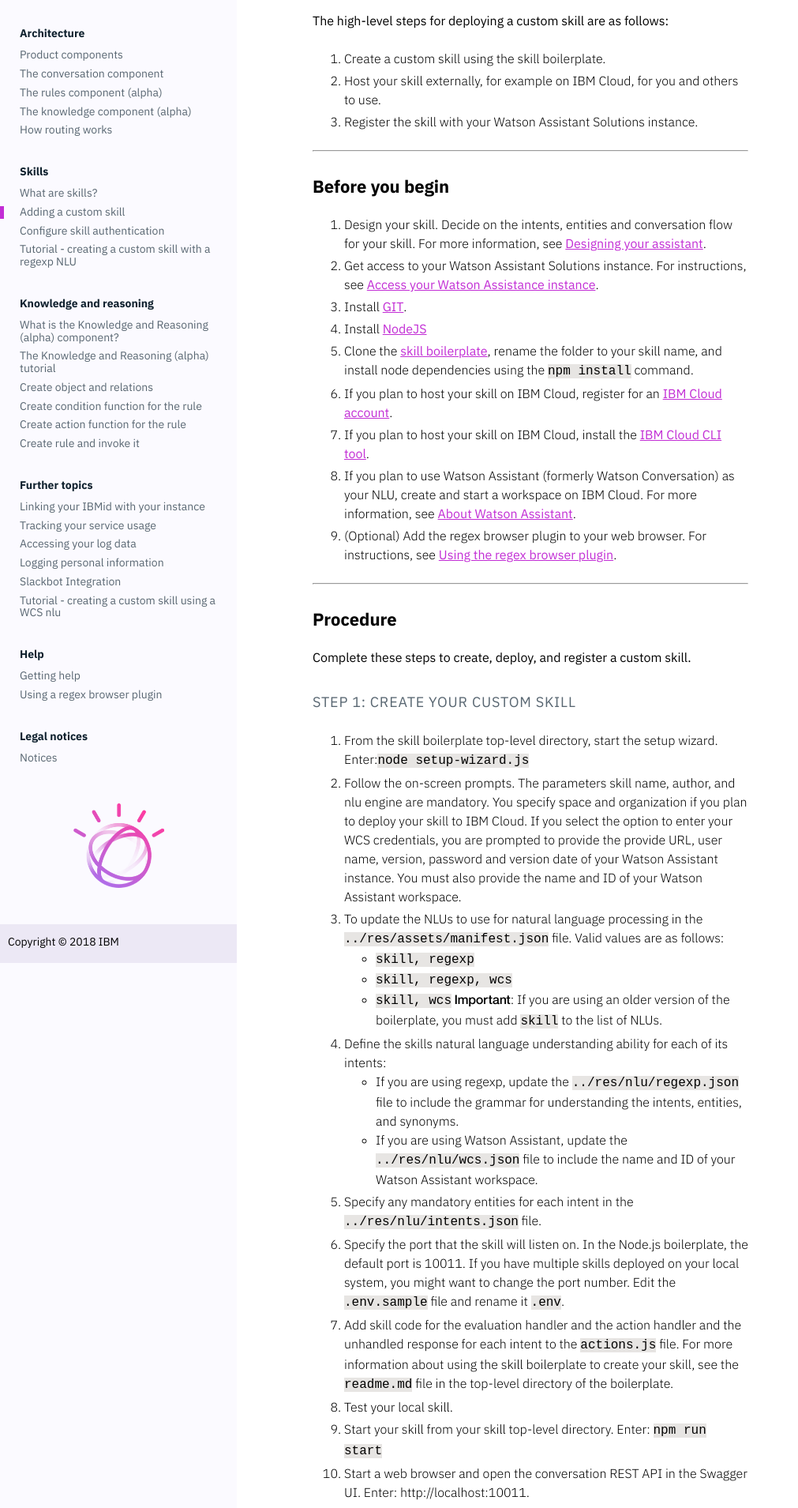
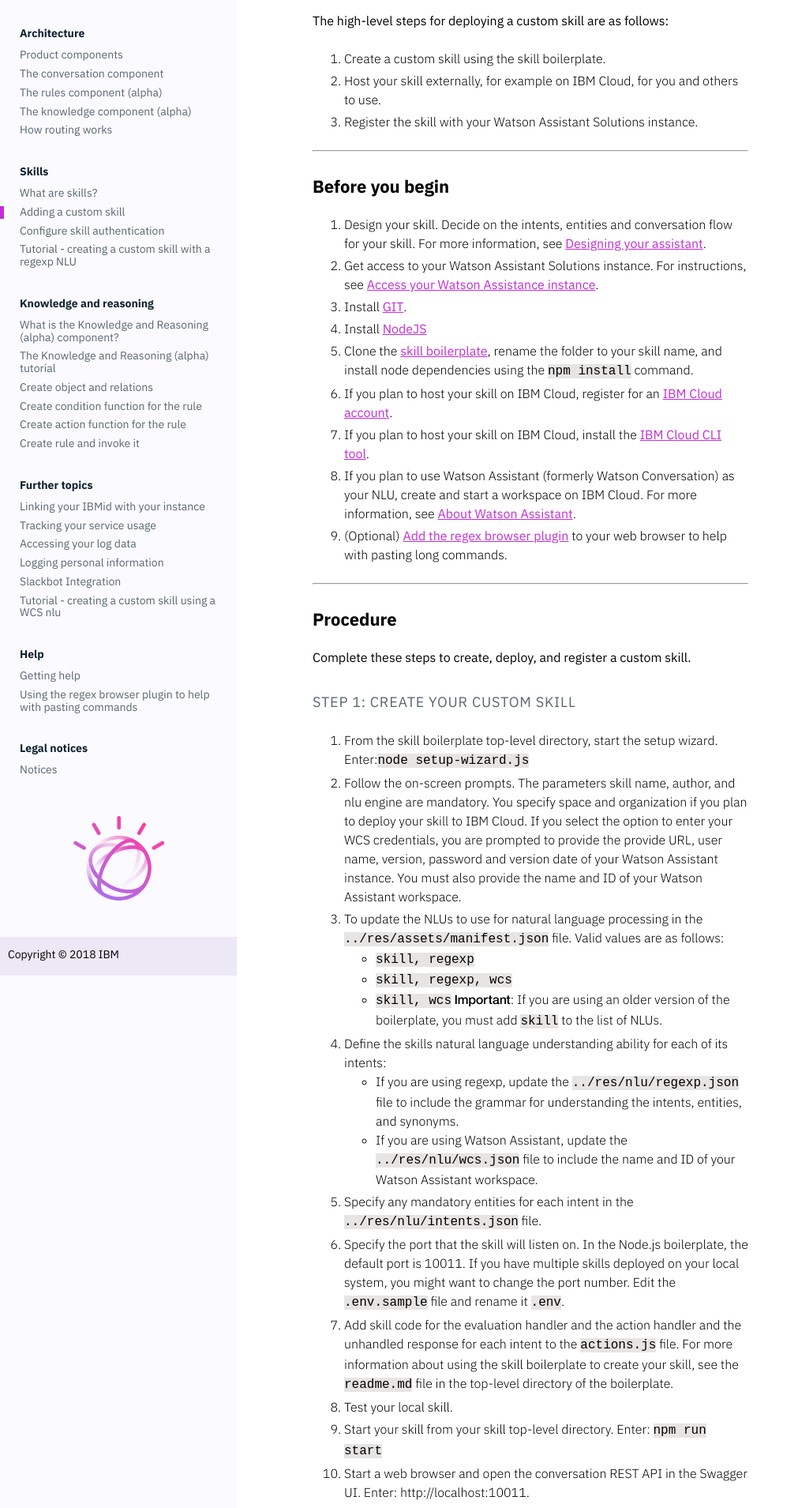
Before and after one commit to Watson-Personal-Assistant/developer, a Jekyll site: the page built from _content/skill/create_custom_skill.md, in a window 1280 px wide. Shown: the part 338-2247 px from the top of the page at 79% size, without its empty margins (0-1011 px from the left). Built offline with Jekyll 4.4.1, drawn with Linux system fonts in a browser that asks for light colours.

Commit message:
adds link to and clarity for what the regex browser plugin is for

````diff
--- a/_content/get-help/troubleshooting.md
+++ b/_content/get-help/troubleshooting.md
@@ -1,5 +1,5 @@
 ---
-title: Using a regex browser plugin
+title: Using the regex browser plugin to help with pasting commands
 weight: 20
 ---
 
--- a/_content/skill/build-skill.md
+++ b/_content/skill/build-skill.md
@@ -16,7 +16,7 @@
 3. Install [NodeJS](https://nodejs.org/dist/).
 4. Register for an [IBM Cloud account](https://www.ibm.com/account/us-en/signup/register.html).
 5. Install the [IBM Cloud cli tool](https://console.bluemix.net/docs/cli/index.html#cli).
-6. (Optional) Add the regexp browser plugin to your web browser.
+6. (Optional) [Add the regex browser plugin]({{site.baseurl}}/get-help/troubleshooting/) to your web browser to help with pasting long commands.
 
 ---
 ### Procedure
--- a/_content/skill/create_custom_skill.md
+++ b/_content/skill/create_custom_skill.md
@@ -13,14 +13,14 @@
 ---
 ### Before you begin
 1. Design your skill.  Decide on the intents, entities and conversation flow for your skill.  For more information, see [Designing your assistant]({{site.baseurl}}design/how-to-design-your-assistant/).
-1. Get access to your Watson Assistant Solutions instance.  For instructions, see [Access your Watson Assistance  instance]({{site.baseurl}}/get-started/get-api-key/).
-2. Install [GIT](https://git-scm.com/downloads).
-3. Install [NodeJS](https://nodejs.org/dist/v8.9.1/)
-4. Clone the [skill boilerplate](https://github.com/Watson-Personal-Assistant/SkillBoilerplate), rename the folder to your skill name, and install node dependencies using the ```npm install``` command.
-4. If you plan to host your skill on IBM Cloud, register for an [IBM Cloud account](https://www.ibm.com/account/us-en/signup/register.html).
-5. If you plan to host your skill on IBM Cloud, install the [IBM Cloud CLI tool](https://console.bluemix.net/docs/cli/index.html#cli).
-6. If you plan to use Watson Assistant (formerly Watson Conversation) as your NLU, create and start a workspace on IBM Cloud. For more information, see [About Watson Assistant](https://console.bluemix.net/docs/services/conversation/).
-6. (Optional) Add the regex browser plugin to your web browser. For instructions, see [Using the regex browser plugin]({{site.baseurl}}/get-help/troubleshooting/).
+2. Get access to your Watson Assistant Solutions instance.  For instructions, see [Access your Watson Assistance  instance]({{site.baseurl}}/get-started/get-api-key/).
+3. Install [GIT](https://git-scm.com/downloads).
+4. Install [NodeJS](https://nodejs.org/dist/v8.9.1/)
+5. Clone the [skill boilerplate](https://github.com/Watson-Personal-Assistant/SkillBoilerplate), rename the folder to your skill name, and install node dependencies using the ```npm install``` command.
+6. If you plan to host your skill on IBM Cloud, register for an [IBM Cloud account](https://www.ibm.com/account/us-en/signup/register.html).
+7. If you plan to host your skill on IBM Cloud, install the [IBM Cloud CLI tool](https://console.bluemix.net/docs/cli/index.html#cli).
+8. If you plan to use Watson Assistant (formerly Watson Conversation) as your NLU, create and start a workspace on IBM Cloud. For more information, see [About Watson Assistant](https://console.bluemix.net/docs/services/conversation/).
+9. (Optional) [Add the regex browser plugin]({{site.baseurl}}/get-help/troubleshooting/) to your web browser to help with pasting long commands.
 
 ---
 ### Procedure
````
